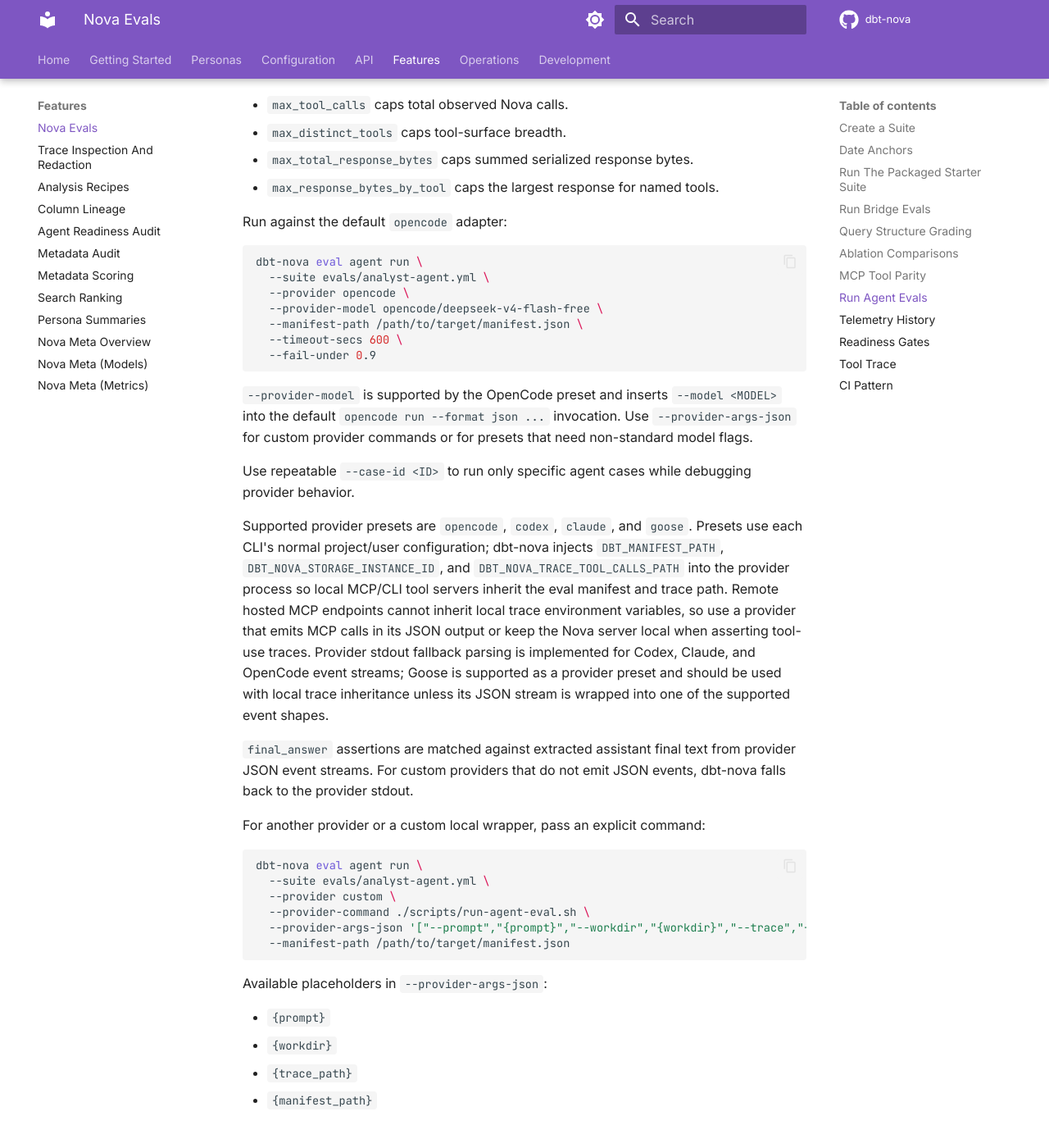
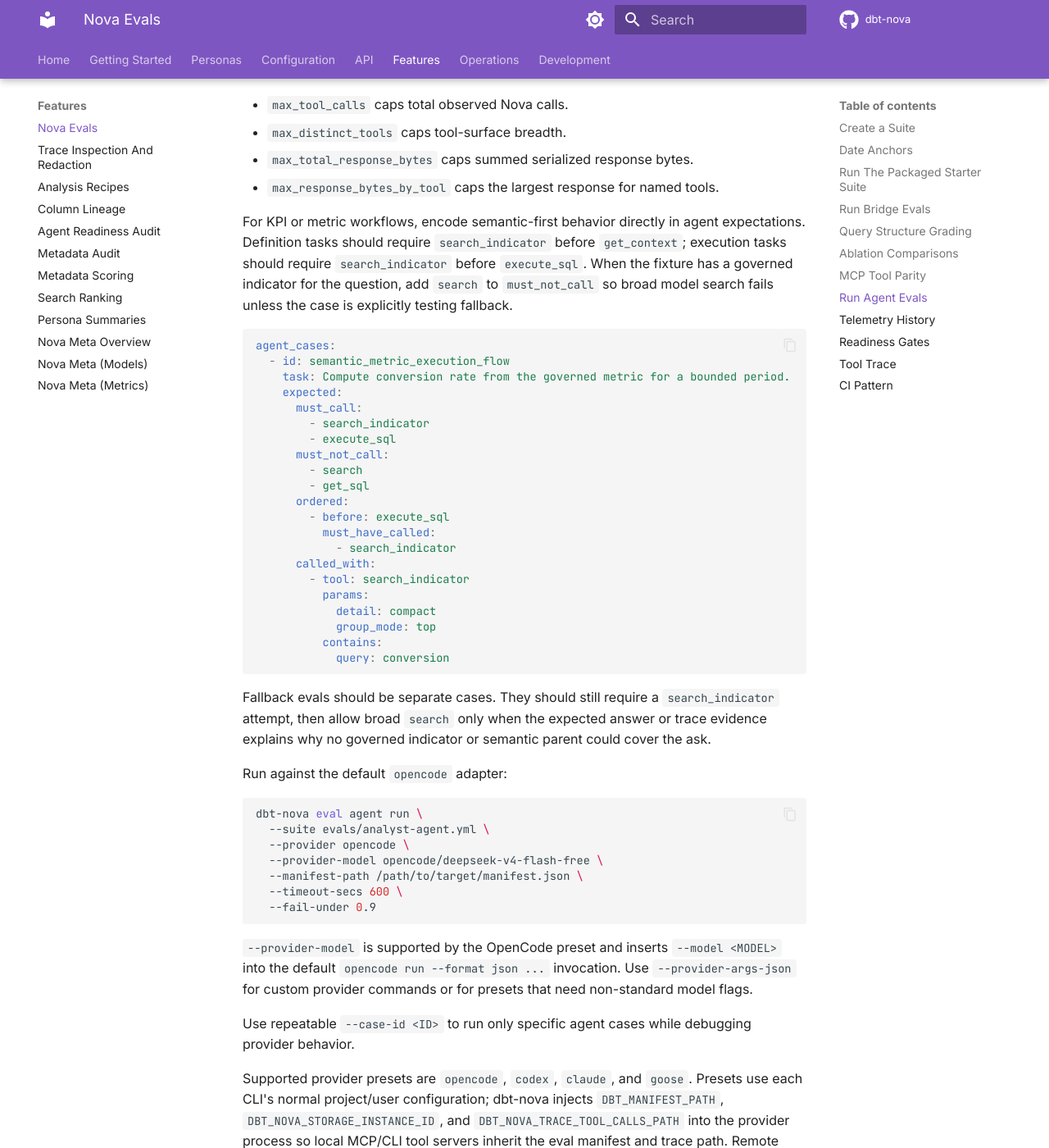
Before and after one commit to joe-broadhead/dbt-nova, an MkDocs documentation site: the page built from docs/features/evals.md, in a window 1280 px wide and 1400 px high, scrolled down 9804 px. Shown: the whole window at 82% size. Built offline with MkDocs 1.6.1 and Material for MkDocs 9.7.7, drawn with Linux system fonts in a browser that asks for light colours; comment, search, counter and statistics services are not loaded; some of the changed text lies outside the part shown.

Commit message:
Enforce semantic-first analyst workflow (#223)
Co-authored-by: joe-broadhead <joe-broadhead@users.noreply.github.com>

````diff
--- a/docs/features/evals.md
+++ b/docs/features/evals.md
@@ -459,6 +459,42 @@
 - `max_total_response_bytes` caps summed serialized response bytes.
 - `max_response_bytes_by_tool` caps the largest response for named tools.
 
+For KPI or metric workflows, encode semantic-first behavior directly in agent
+expectations. Definition tasks should require `search_indicator` before
+`get_context`; execution tasks should require `search_indicator` before
+`execute_sql`. When the fixture has a governed indicator for the question, add
+`search` to `must_not_call` so broad model search fails unless the case is
+explicitly testing fallback.
+
+```yaml
+agent_cases:
+  - id: semantic_metric_execution_flow
+    task: Compute conversion rate from the governed metric for a bounded period.
+    expected:
+      must_call:
+        - search_indicator
+        - execute_sql
+      must_not_call:
+        - search
+        - get_sql
+      ordered:
+        - before: execute_sql
+          must_have_called:
+            - search_indicator
+      called_with:
+        - tool: search_indicator
+          params:
+            detail: compact
+            group_mode: top
+          contains:
+            query: conversion
+```
+
+Fallback evals should be separate cases. They should still require a
+`search_indicator` attempt, then allow broad `search` only when the expected
+answer or trace evidence explains why no governed indicator or semantic parent
+could cover the ask.
+
 Run against the default `opencode` adapter:
 
 ```bash
````
Also changed, not shown: other parts of docs/features/evals.md (+2 -2 lines), CHANGELOG.md (+4 -0 lines), .github/skills/analyst/SKILL.md, .github/skills/analyst/assets/evidence-block.md, .github/skills/analyst/assets/report-template.md, .github/skills/analyst/references/transport-cli.md, .github/skills/analyst/references/transport-mcp.md, .github/skills/analyst/references/workflow.md, .github/skills/eval-author/SKILL.md, .github/skills/eval-author/assets/eval-suite-template.yml, .github/skills/eval-author/references/provider-patterns.md, 3 other files.
